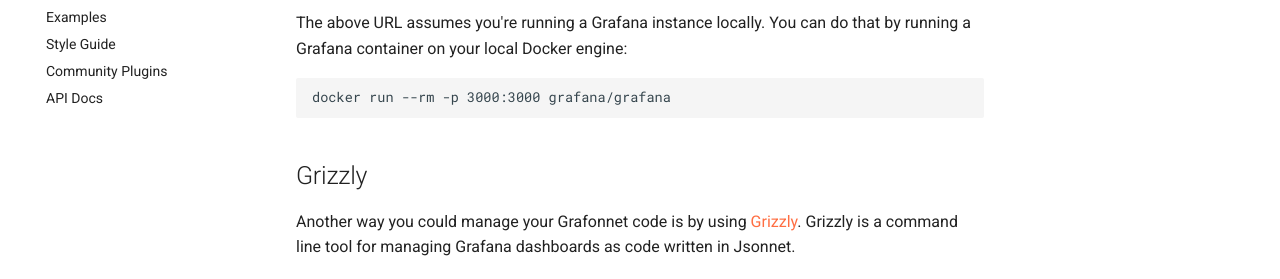
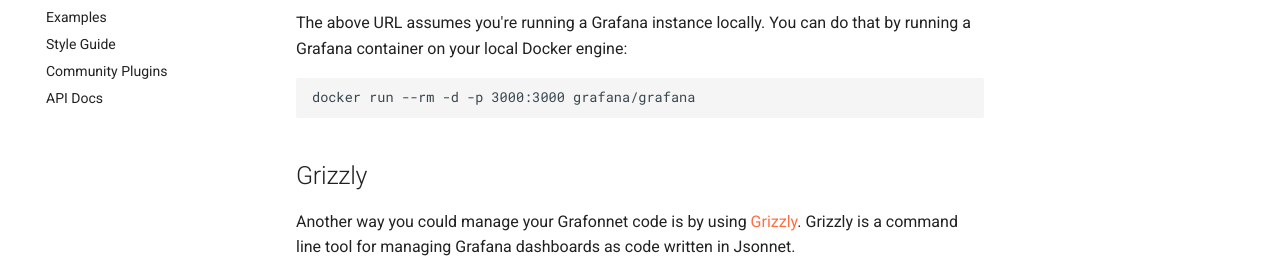
Before and after one commit to grafana/grafonnet-lib, an MkDocs documentation site: the page built from docs/usage.md, in a window 1280 px wide and 900 px high, scrolled down 943 px. Shown: the part 172-451 px from the top of the window. Built offline with MkDocs 1.6.1 and Material for MkDocs 9.7.7, drawn with Linux system fonts in a browser that asks for light colours.

````diff
--- a/docs/usage.md
+++ b/docs/usage.md
@@ -115,7 +115,7 @@ The above URL assumes you're running a Grafana instance locally. You can do that
 by running a Grafana container on your local Docker engine:
 
 ```
-docker run --rm -p 3000:3000 grafana/grafana
+docker run --rm -d -p 3000:3000 grafana/grafana
 ```
 
 ## Grizzly
````
